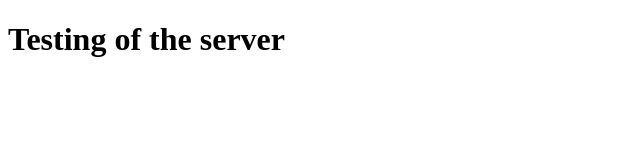
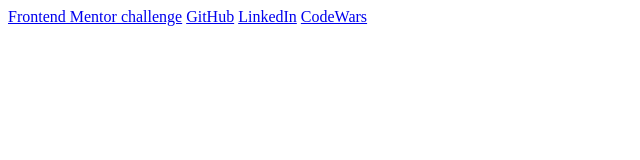
Before and after one commit to Zilvis0/Zilvis0.github.io, a plain HTML site: page index.html in a window 1280 px wide. Shown: the whole page, without its empty margins (0-640 px from the left). Drawn offline with Linux system fonts and the light colour scheme.

Commit message:
nav tool added

```diff
--- a/index.html
+++ b/index.html
@@ -7,6 +7,11 @@
     <title>Portfolio Server</title>
 </head>
 <body>
-    <h1>Testing of the server</h1>
+    <nav>
+        <a href="https://github.com/Zilvis0/Responsive_Single_Page">Frontend Mentor challenge</a>
+        <a href="https://github.com/Zilvis0">GitHub</a>
+        <a href="https://www.linkedin.com/in/zilvinas-pusnys/">LinkedIn</a>
+        <a href="https://www.codewars.com/users/Zilvis0">CodeWars</a>
+    </nav>
 </body>
 </html>
```
